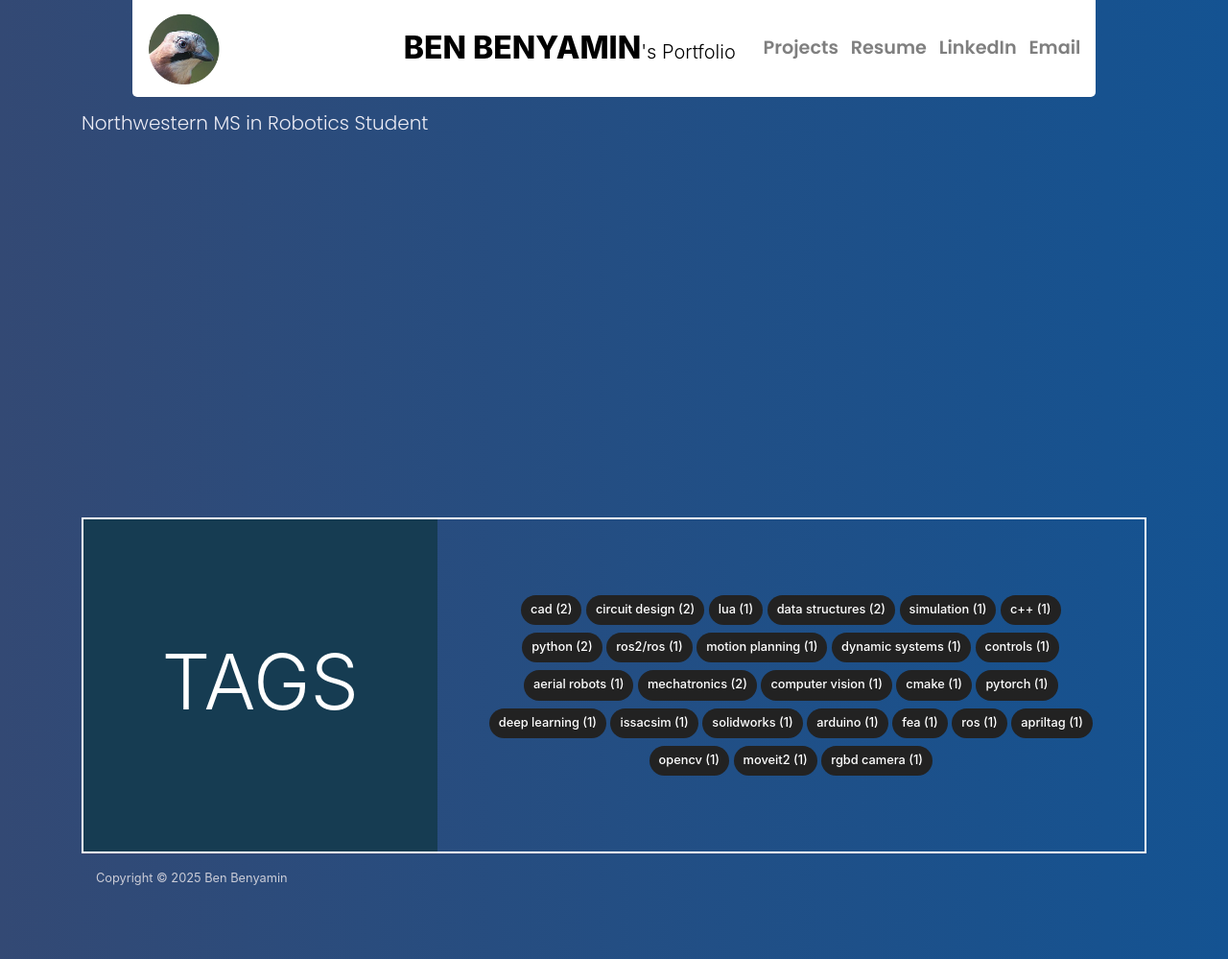
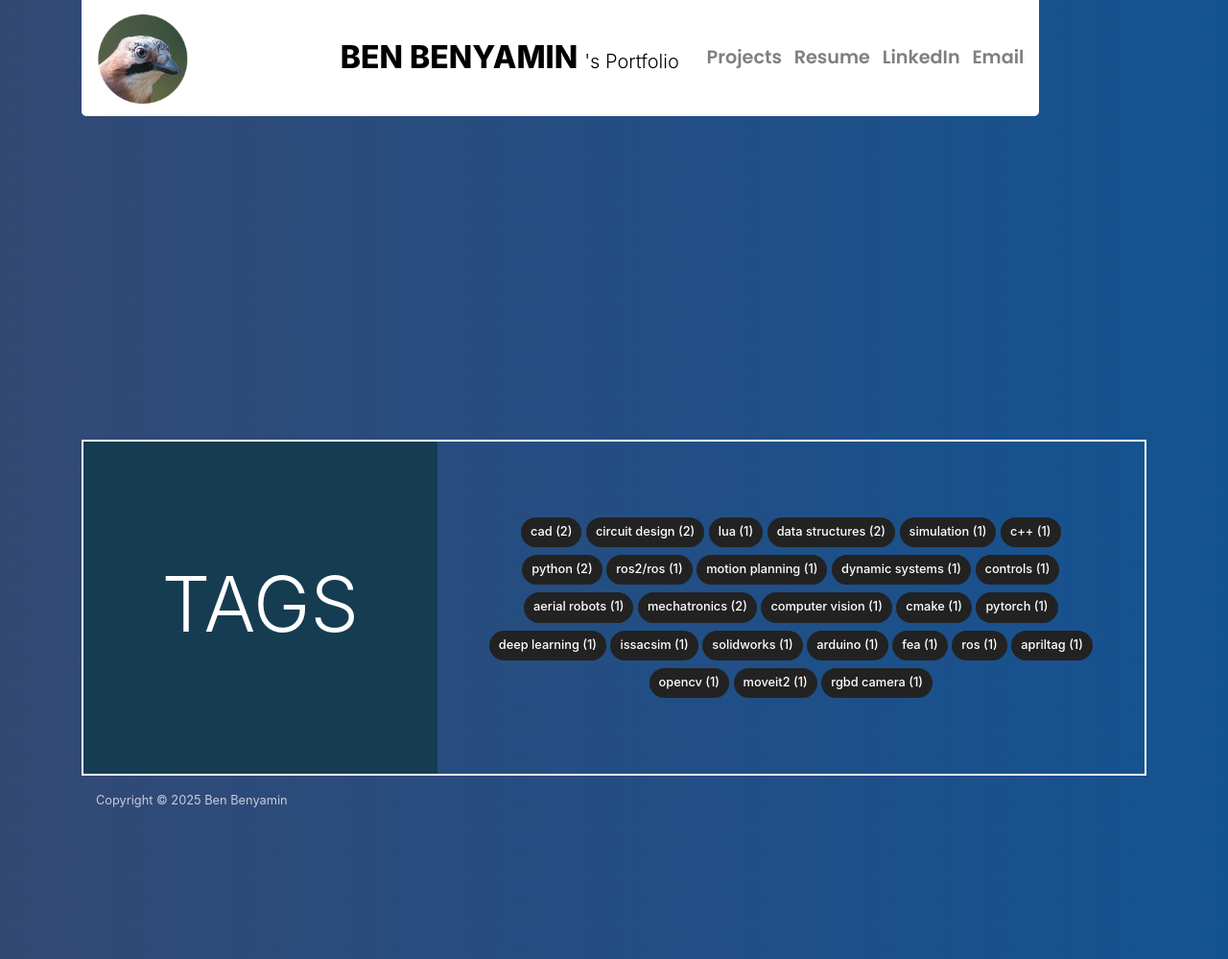
Before and after one commit to BenBenyamin/benbenyamin.github.io, a Jekyll site: the page built from _pages/tags.md, in a window 1280 px wide and 999 px high. Shown: the whole window at 96% size. Built offline with Jekyll 4.4.1, drawn with Linux system fonts in a browser that asks for light colours; nearby versions of some CDN libraries.

Commit message:
fixed logo width?

```diff
--- a/_layouts/default.html
+++ b/_layouts/default.html
@@ -43,16 +43,34 @@
 
 <!-- Begin Menu Navigation
 ================================================== -->
-<nav class="navbar navbar-expand-lg navbar-light bg-white fixed-top mediumnavigation nav-down">
+
+<div class="main-container">
+
+
+
+<!-- End Navigation
+================================================== -->
+
+<div class="site-content">
+
+<div class="container">
+    <nav class="navbar navbar-expand-lg navbar-light bg-white mediumnavigation nav-down">
 
         <!-- <div class="container pr-0"> -->
 
         <!-- Begin Logo -->
-    <a class="navbar-brand" href="{{ site.baseurl }}/">
-        <img style="max-width: 30%; height: auto;" src = "{{ site.baseurl }}/{{ site.logo }}" alt="{{ site.name }}">
+        <a class="navbar-brand" style="max-width: 50%" href="{{ site.baseurl }}/">
+            <img style="max-width: 40%; height: auto;" src = "{{ site.baseurl }}/{{ site.logo }}" alt="{{ site.name }}">
         </a>
         <a class="navbar-brand" href="{{ site.baseurl }}/">
-        <h2 class="sitetitle" style="display: inline; color: black; font-weight: 800;">{{ site.name || upcase }}</h1><p style="display: inline; color: black;" class="lead">'s Portfolio</p></h2>
+            <!-- <h2 class="sitetitle" style="display: inline; color: black; font-weight: 800;">{{ site.name || upcase }}</h1><p style="display: inline; color: black;" class="lead">'s Portfolio</p></h2> -->
+            <h2 class="sitetitle" style="display: inline; color: black; font-weight: 800;">
+                {{ site.name || upcase }}
+            </h2>
+            <p style="display: inline; color: black;" class="lead">
+                's Portfolio
+            </p>
+
         </a>
         <!-- End Logo -->
         <button class="navbar-toggler" type="button" data-toggle="collapse" data-target="#navbarMediumish" aria-controls="navbarSupportedContent" aria-expanded="false" aria-label="Toggle navigation">
@@ -86,12 +104,6 @@
 
         <!-- </div> -->
     </nav>
-<!-- End Navigation
-================================================== -->
-
-<div class="site-content">
-
-<div class="container">
 
 <!-- Site Title
 ================================================== -->
@@ -107,6 +119,7 @@
 <div class="main-content">
     {{ content }}
 </div>
+
 
 <!-- Categories Jumbotron
 ================================================== -->
@@ -166,6 +179,6 @@
 {% if page.layout == 'post' %}
 <script id="dsq-count-scr" src="//{{site.disqus}}.disqus.com/count.js"></script>
 {% endif %}
-
+</div>
 </body>
 </html>
--- a/assets/css/screen.css
+++ b/assets/css/screen.css
@@ -83,8 +83,6 @@
 
 .site-content {
     min-height: 60vh;
-    padding-top: 1.5rem;
-    margin-top: 57px;
     transition: all 0.4s;
     /* background: var(--background-color); */
 }
@@ -134,7 +132,7 @@
 
 @media (min-width:992px) {
     .navbar-expand-lg .navbar-nav .nav-link {
-        padding-right: 3%;
+        padding-right: 0%;
         padding-left: 0.8rem;
     }
 }
@@ -324,6 +322,7 @@
     font-weight: 500;
 }
 
+
 .mediumnavigation .dropdown-menu {
     border: 1px solid rgba(0, 0, 0, 0.08);
     margin: .5rem 0 0;
@@ -353,6 +352,13 @@
     color: rgb(235, 235, 244);
     font-weight: bold;
     font-size: 200%;
+}
+
+@media (max-width: 767px) {
+    .sitetitle
+    {
+        font-size: 100%;
+    }
 }
 .mainheading p.lead {
     font-family: var(--headlines-font);
@@ -962,19 +968,28 @@
     transition: opacity .25s;
 }
 
+.fixed-top{
+    padding: 15px;
+    margin: 15px;
+}
+/* .main-container */
 .navbar {
-    width: 78.5%;
+    width: 78vw;
     margin: 0 auto;
     border-bottom-left-radius: 5px;
     border-bottom-right-radius: 5px;
-    border-width: 20px;
+    position: fixed; /* Add this */
+    top: 0; /* Add this */
+    z-index: 1000; /* Add this to keep it above other content */
     border-color: var(--background-color);
+    max-width: 1500px;
+    justify-content: unset !important;
 }
 @media (max-width: 767px) {
     .navbar
     {
-        width: 100%; /* or revert to default */
         height: 10%;
+        position: unset;
     }
 }
 
```
Lines whose indentation alone changed are shown as unchanged.
